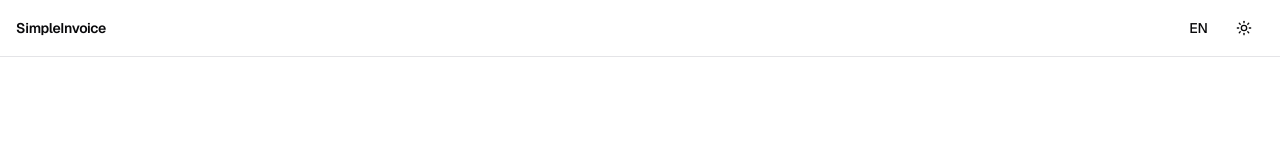
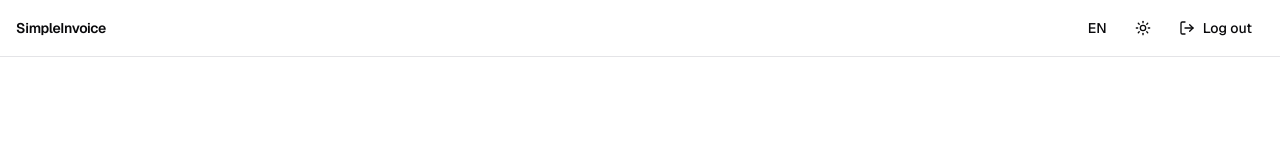
Before and after one commit to cinblockchain91/simpleinvoice, a Next.js app in the folder apps/web/: page /en/login in a window 1280 px wide. Shown: the top 160 px of the page. Built offline with nearby package versions, Linux system fonts and the light colour scheme.

Commit message:
feat(header): add logout button to dashboard header

```diff
--- a/apps/web/src/app/[locale]/(dashboard)/layout.tsx
+++ b/apps/web/src/app/[locale]/(dashboard)/layout.tsx
@@ -1,7 +1,14 @@
+import { Header } from "@/widgets/app-shell";
+
 export default function DashboardLayout({
   children,
 }: {
   children: React.ReactNode;
 }) {
-  return <>{children}</>;
+  return (
+    <div className="flex min-h-svh flex-col">
+      <Header />
+      <main className="flex-1">{children}</main>
+    </div>
+  );
 }
--- a/apps/web/src/features/auth/index.ts
+++ b/apps/web/src/features/auth/index.ts
@@ -1,2 +1,3 @@
 export { LoginForm } from "./ui/LoginForm";
 export { useLogin } from "./model/useLogin";
+export { useLogout } from "./model/useLogout";
--- /dev/null
+++ b/apps/web/src/features/auth/model/useLogout.ts
@@ -0,0 +1,17 @@
+"use client";
+
+import { useAuthStore } from "@/shared/store";
+import { useRouter } from "@/i18n/navigation";
+
+export function useLogout() {
+  const router = useRouter();
+  const clearAuth = useAuthStore((s) => s.clearAuth);
+
+  async function logout() {
+    await fetch("/api/auth/logout", { method: "POST" });
+    clearAuth();
+    router.replace("/login");
+  }
+
+  return { logout };
+}
--- a/apps/web/src/widgets/app-shell/Header.tsx
+++ b/apps/web/src/widgets/app-shell/Header.tsx
@@ -1,7 +1,16 @@
+"use client";
+
+import { LogOut } from "lucide-react";
+import { useTranslations } from "next-intl";
 import { ThemeToggle } from "@/shared/ui";
+import { Button } from "@/shadcn/ui/button";
+import { useLogout } from "@/features/auth";
 import { LanguageSwitcher } from "./LanguageSwitcher";
 
 export function Header() {
+  const t = useTranslations("auth");
+  const { logout } = useLogout();
+
   return (
     <header className="sticky top-0 z-50 w-full border-b border-border bg-background/80 backdrop-blur-sm">
       <div className="mx-auto flex h-14 max-w-screen-xl items-center justify-between px-4">
@@ -11,6 +20,10 @@ export function Header() {
         <div className="flex items-center gap-1">
           <LanguageSwitcher />
           <ThemeToggle />
+          <Button variant="ghost" size="sm" onClick={logout}>
+            <LogOut className="h-4 w-4" />
+            <span>{t("logout")}</span>
+          </Button>
         </div>
       </div>
     </header>
```
